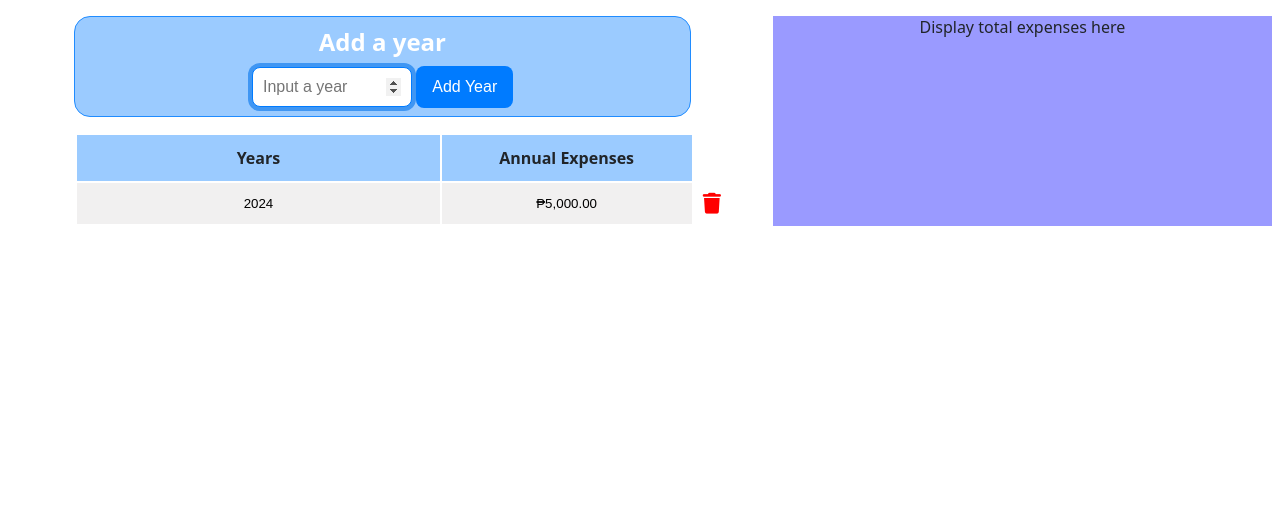
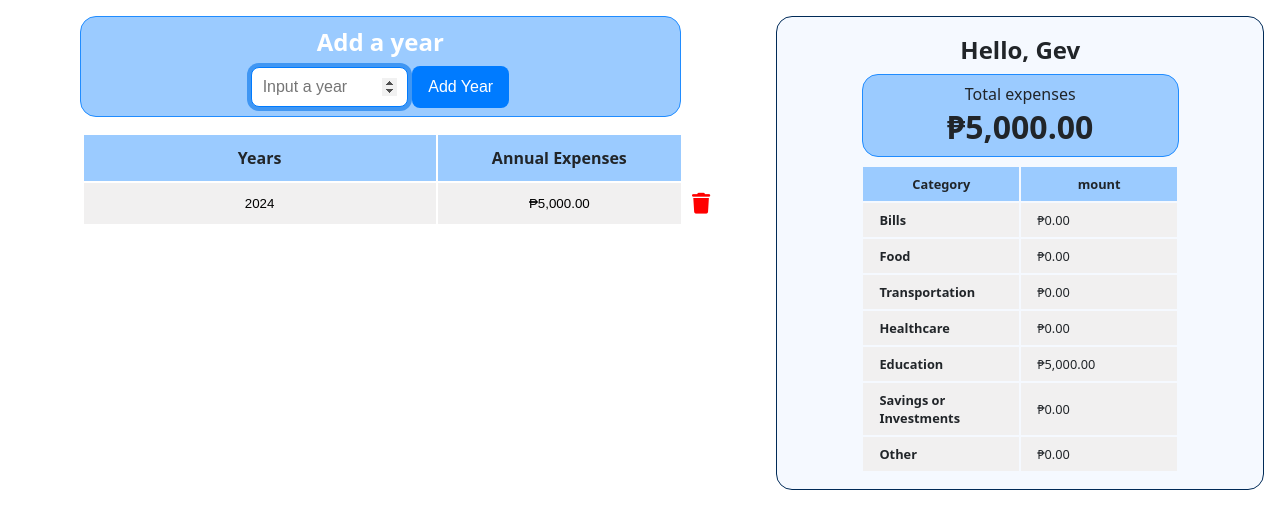
Before and after one commit to Genrevvv/SPENT, a Flask app: page / in a window 1280 px wide. Shown: the part 80-609 px from the top of the page. Run offline with Flask 3, Linux system fonts and the light colour scheme; a user stored in the database is signed in; some libraries are stand-ins or nearby versions.

Commit message:
Added sidebar for mutliple html files

```diff
--- a/app.py
+++ b/app.py
@@ -7,8 +7,8 @@ from datetime import datetime
 # Custom auxiliary functions
 from helpers import check_day, check_month, check_year, error_occured, format_currency, login_required, validate_category, validate_day, validate_month, validate_year
 
-# Custom query functions
-from queries import get_categories, get_days, get_months, get_years
+# Custom reusable query functions
+from queries import get_categories, get_days, get_months, get_years, get_expenses, get_total_expenses
 
 # Configure application
 app = Flask(__name__)
@@ -51,7 +51,10 @@ def index():
     # Create a list of years (dict)
     years = get_years(session["user_id"])
 
-    return render_template("index.html", years=years)
+    total_expenses= get_total_expenses(session["user_id"]) # Get total expenses
+    expenses = get_expenses(session["user_id"]) # Get expenses
+
+    return render_template("index.html", years=years, total_expenses=total_expenses, expenses=expenses)
 
 
 # Login user (references finance pset)
@@ -82,6 +85,7 @@ def login():
 
         # Remember which user has logged in
         session["user_id"] = user[0]["id"]
+        session["username"] = request.form.get("username")
 
         # Redierect to home page
         return redirect("/")
@@ -141,6 +145,8 @@ def register():
 
         # Remember which user has logged in
         session["user_id"] = user[0]["id"]
+        session["username"] = request.form.get("username")
+
 
         # Redierect to home page
         return redirect("/")
@@ -207,13 +213,19 @@ def months():
     """Load months"""
     months = get_months(session["user_id"], year)
 
-    return render_template("months.html", year=year, months=months)
+    total_expenses= get_total_expenses(session["user_id"]) # Get total expenses
+    expenses = get_expenses(session["user_id"]) # Get expenses
+
+    return render_template("months.html", year=year, months=months, total_expenses=total_expenses, expenses=expenses)
 
 
 @app.route("/add_month", methods=["POST"])
 @login_required
 def add_month():
     """Add month"""
+
+    total_expenses= get_total_expenses(session["user_id"]) # Get total expenses
+    expenses = get_expenses(session["user_id"]) # Get expenses
 
     # Check year in db
     try:
@@ -235,15 +247,15 @@ def add_month():
             return validator
     except ValueError:
         flash("Invalid month input")
-        return render_template("months.html", year=year, months=months)
+        return render_template("months.html", year=year, months=months, total_expenses=total_expenses, expenses=expenses)
 
     # Update month in database
     db.execute("INSERT INTO months (year_id, month) VALUES ((SELECT id FROM years WHERE user_id = ? AND year = ?), ?)", session["user_id"], year, month)
 
-    # Create a new list of months (dict)
+    # Get the updated list of months (dict)
     months = get_months(session["user_id"], year)
 
-    return render_template("months.html", year=year, months=months)
+    return render_template("months.html", year=year, months=months, total_expenses=total_expenses, expenses=expenses)
 
 
 @app.route("/days", methods=["GET"])
@@ -272,13 +284,19 @@ def days():
     # Create a list of days (dict)
     days = get_days(session["user_id"], year, month)
 
-    return render_template("days.html", year=year, month=month, days=days)
+    total_expenses= get_total_expenses(session["user_id"]) # Get total expenses
+    expenses = get_expenses(session["user_id"]) # Get expenses
+
+    return render_template("days.html", year=year, month=month, days=days, total_expenses=total_expenses, expenses=expenses)
 
 
 @app.route("/add_day", methods=["POST"])
 @login_required
 def add_day():
     """Add day"""
+
+    total_expenses= get_total_expenses(session["user_id"]) # Get total expenses
+    expenses = get_expenses(session["user_id"]) # Get expenses
 
     # Check year in db
     try:
@@ -310,17 +328,17 @@ def add_day():
             return validator
     except ValueError:
         flash("Invalid day input")
-        return render_template("days.html", year=year, month=month, days=days)
+        return render_template("days.html", year=year, month=month, days=days, total_expenses=total_expenses, expenses=expenses)
 
     # Update day in the database
     db.execute("""INSERT INTO days (month_id, day)
                   VALUES ((SELECT id FROM months WHERE year_id = (
                         SELECT id FROM years WHERE user_id = ? AND year = ?) AND month = ?), ?)""", session["user_id"], year, month, day)
 
-    # Create a new list of days (dict)
+    # Get the updated list of days (dict)
     days = get_days(session["user_id"], year, month)
 
-    return render_template("days.html", year=year, month=month, days=days)
+    return render_template("days.html", year=year, month=month, days=days, total_expenses=total_expenses, expenses=expenses)
 
 
 @app.route("/spent", methods=["GET"])
@@ -359,12 +377,20 @@ def spent():
     # Create a list of categories (dict)
     categories = get_categories(session["user_id"], year, month, day)
 
-    return render_template("spent.html", year=year, month=month, day=day, categories=categories)
+    total_expenses= get_total_expenses(session["user_id"]) # Get total expenses
+    expenses = get_expenses(session["user_id"]) # Get expenses
+
+    return render_template("spent.html", year=year, month=month, day=day, categories=categories, total_expenses=total_expenses, expenses=expenses)
 
 
 @app.route("/add_category", methods=["POST"])
 @login_required
 def add_category():
+    """Add category"""
+
+    total_expenses= get_total_expenses(session["user_id"]) # Get total expenses
+    expenses = get_expenses(session["user_id"]) # Get expenses
+
     # Check year in db
     try:
         year = int(request.form.get("year"))
@@ -398,10 +424,13 @@ def add_category():
 
     # Validate amount input
     try:
-        amount = request.form.get("amount")
+        amount = int(request.form.get("amount"))
+        if amount < 1:
+            flash("Invalid amount input")
+            return render_template("spent.html", year=year, month=month, day=day, categories=categories, total_expenses=total_expenses, expenses=expenses)
     except ValueError:
         flash("Invalid amount input")
-        return render_template("spent.html", year=year, month=month, day=day, categories=categories)
+        return render_template("spent.html", year=year, month=month, day=day, categories=categories, total_expenses=total_expenses, expenses=expenses)
 
     # Validate category input
     try:
@@ -411,7 +440,7 @@ def add_category():
             return validator
     except ValueError:
         flash("Invalid amount input")
-        return render_template("spent.html", year=year, month=month, day=day, categories=categories)
+        return render_template("spent.html", year=year, month=month, day=day, categories=categories, total_expenses=total_expenses, expenses=expenses)
 
     db.execute("""INSERT INTO spent (day_id, category, amount)
                     VALUES ((SELECT days.id
@@ -423,10 +452,13 @@ def add_category():
                                 AND months.month = ?
                                 AND days.day = ?), ?, ?)""", session["user_id"], year, month, day, category, amount)
 
-    # Create a new list of categories (dict)
+    # Get the updated list of categories (dict)
     categories = get_categories(session["user_id"], year, month, day)
 
-    return render_template("spent.html", year=year, month=month, day=day, categories=categories)
+    total_expenses= get_total_expenses(session["user_id"]) # Get total expenses
+    expenses = get_expenses(session["user_id"]) # Get expenses
+
+    return render_template("spent.html", year=year, month=month, day=day, categories=categories, total_expenses=total_expenses, expenses=expenses)
 
 
 @app.route("/delete_year", methods=["POST"])
@@ -471,11 +503,13 @@ def delete_month():
     db.execute("DELETE FROM days WHERE month_id = :month_id", month_id=month_id)
     db.execute("DELETE FROM months WHERE id = :month_id", month_id=month_id)
 
-
-    # Get list of months
+    # Get the updated list of months (dict)
     months = get_months(session["user_id"], year)
 
-    return render_template("months.html", year=year, months=months)
+    total_expenses= get_total_expenses(session["user_id"]) # Get total expenses
+    expenses = get_expenses(session["user_id"]) # Get expenses
+
+    return render_template("months.html", year=year, months=months, total_expenses=total_expenses, expenses=expenses)
 
 
 @app.route("/delete_day", methods=["POST"])
@@ -509,10 +543,13 @@ def delete_day():
     db.execute("DELETE FROM spent WHERE day_id = :day_id", day_id=day_id)
     db.execute("DELETE FROM days WHERE id = :day_id", day_id=day_id)
 
-    # Get list of days
+    # Get the updated list of days (dict)
     days = get_days(session["user_id"], year, month)
 
-    return render_template("days.html", year=year, month=month, days=days)
+    total_expenses= get_total_expenses(session["user_id"]) # Get total expenses
+    expenses = get_expenses(session["user_id"]) # Get expenses
+
+    return render_template("days.html", year=year, month=month, days=days, total_expenses=total_expenses, expenses=expenses)
 
 
 @app.route("/delete_category", methods=["POST"])
@@ -554,7 +591,10 @@ def delete_category():
     # Delete day and everything related to it
     db.execute("DELETE FROM spent WHERE id = :spent_id", spent_id=spent_id)
 
-    # Get list of categories
+    # Get the updated list of categories (dict)
     categories = get_categories(session["user_id"], year, month, day)
 
-    return render_template("spent.html", year=year, month=month, day=day, categories=categories)
+    total_expenses= get_total_expenses(session["user_id"]) # Get total expenses
+    expenses = get_expenses(session["user_id"]) # Get expenses
+
+    return render_template("spent.html", year=year, month=month, day=day, categories=categories, total_expenses=total_expenses, expenses=expenses)
--- a/static/styles.css
+++ b/static/styles.css
@@ -143,13 +143,58 @@ a:visited {
 
 .main-content {
     width: 60%;
-    margin: 0rem 0.5rem;
+    margin: 0rem 1rem;
 }
 
 .sidebar {
-    background-color: #9a9aff;
+    background-color: #f5f9ff;
     width: 40%;
-    margin: 0rem 0.5rem;
+    margin: 0rem 1rem;
+    border: 1px solid #002a57;
+    border-radius: 1rem;
+ }
+
+ .display {
+    padding: 1rem;
+ }
+
+ .display h2, .display h1, .display p {
+    padding: 0;
+    margin: 0;
+ }
+
+ .display table {
+    background-color: transparent;
+    margin: 0 auto;
+    width: 70%;
+ }
+
+.display table th, .display table td {
+    font-size: 0.8rem;
+    vertical-align: middle;
+    padding: 0.5rem;
+}
+
+.display table td {
+    padding-left: 1rem;
+    text-align: left;
+}
+
+.display table th:nth-child(1) {
+    width: 50%;
+}
+
+.display table th:nth-child(2) {
+    width: 50%;
+}
+
+.total-expenses {
+    width: 66%;
+    padding: 0.5rem;
+    margin: 0.5rem auto;
+    background-color: #9bcbff;
+    border: 1px solid #208cff;
+    border-radius: 1rem;
 }
 
 .main-form {
@@ -171,7 +216,7 @@ a:visited {
 
 .main-form input {
     border: 1px solid #208cff;
-    width: 23%;
+    width: 23%
 }
 
 .main-form input:focus {
@@ -264,8 +309,8 @@ table td button:hover {
     border: 1px solid #0777ee;
     padding: 0.5rem 0;
     margin: 0;
-    margin-left: 9%;
-    width: 82.1%;
+    margin-left: 9.2%;
+    width: 81.8%;
     color: white;
 }
 
--- a/templates/days.html
+++ b/templates/days.html
@@ -69,9 +69,7 @@
                 </table>
             </div>
         </div>
-                <div class="sidebar">
-                    Display total expenses here
-                </div>
+        {% include "sidebar.html" %}
     </div>
 
 {% endblock %}
--- a/templates/index.html
+++ b/templates/index.html
@@ -67,9 +67,7 @@
                 </table>
             </div>
         </div>
-                <div class="sidebar">
-                    Display total expenses here
-                </div>
+        {% include "sidebar.html" %}
     </div>
 
 {% endblock %}
--- a/templates/months.html
+++ b/templates/months.html
@@ -88,9 +88,7 @@
                 </table>
             </div>
         </div>
-                <div class="sidebar">
-                    Display total expenses here
-                </div>
+        {% include "sidebar.html" %}
     </div>
 
 {% endblock %}
--- /dev/null
+++ b/templates/sidebar.html
@@ -0,0 +1,34 @@
+<div class="sidebar">
+    <div class="display">
+        <div><h2>Hello, {{ session["username"] }}</h2></div>
+        <div class="total-expenses">
+            <p>Total expenses</p>
+            {% if total_expenses == None %}
+                <h1>{{ 0 | format_currency }}</h1>
+            {% else %}
+                <h1>{{ total_expenses | format_currency}}</h1>
+            {% endif %}
+        </div>
+
+        <table>
+            <thead>
+                <tr>
+                    <th>Category</th>
+                    <th>mount</th>
+                </tr>
+            </thead>
+            <tbody>
+                {% for expense in expenses %}
+                    <tr>
+                        <td><b>{{ expense["name"] }}</b></td>
+                        {% if expense["amount"] == None %}
+                            <td>{{ 0 | format_currency }}</td>
+                        {% else %}
+                            <td>{{ expense["amount"] | format_currency }}</td>
+                        {% endif %}
+                    </tr>
+                {% endfor %}
+            </tbody>
+        </table>
+    </div>
+</div>
--- a/templates/spent.html
+++ b/templates/spent.html
@@ -77,9 +77,7 @@
                 </table>
             </div>
         </div>
-                <div class="sidebar">
-                    Display total expenses here
-                </div>
+        {% include "sidebar.html" %}
     </div>
 
 {% endblock %}
```
Also changed, not shown: helpers.py (+18 -5 lines), queries.py (+74 -39 lines), spent.db, 2 other files. Lines whose indentation alone changed are shown as unchanged.
